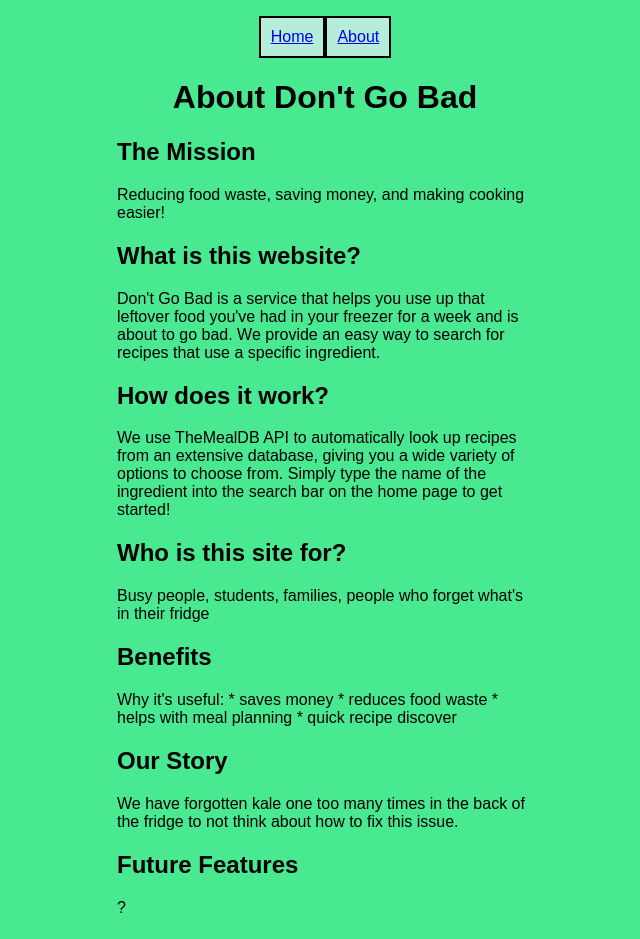
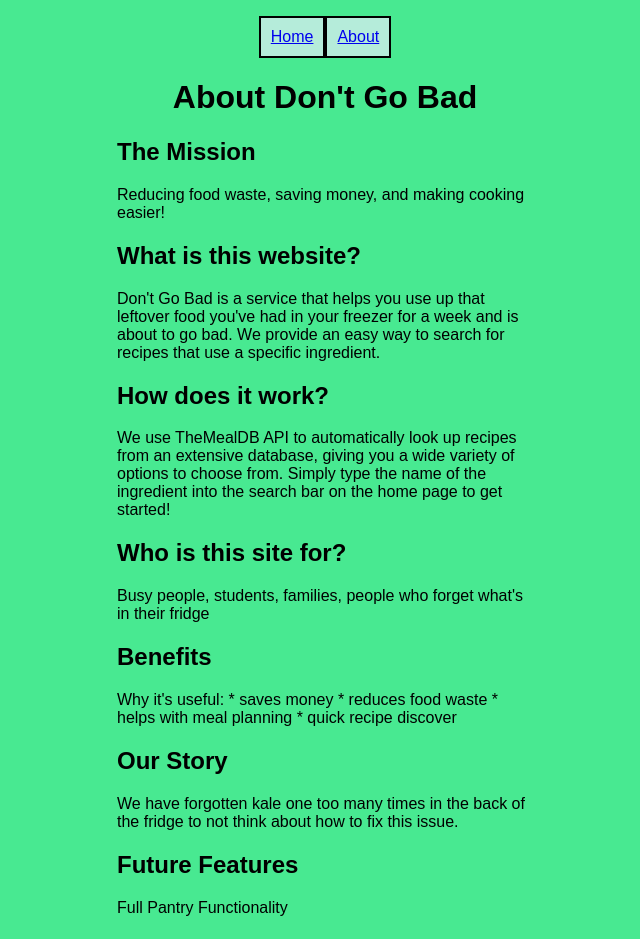
Before and after one commit to slav-gael/dont-go-bad, a Next.js app: page /about in a window 1280 px wide. Shown: the top 939 px of the page, without its empty margins (315-955 px from the left). Built offline with nearby package versions, Linux system fonts and the light colour scheme.

Commit message:
Update about page content and future features

```diff
--- a/app/about/page.tsx
+++ b/app/about/page.tsx
@@ -73,7 +73,7 @@ export default function AboutPage() {
                 Future Features
             </h2>
             <p>
-                ?
+                Full Pantry Functionality
             </p>
         </div>
         <div className="textBlurb">
```
